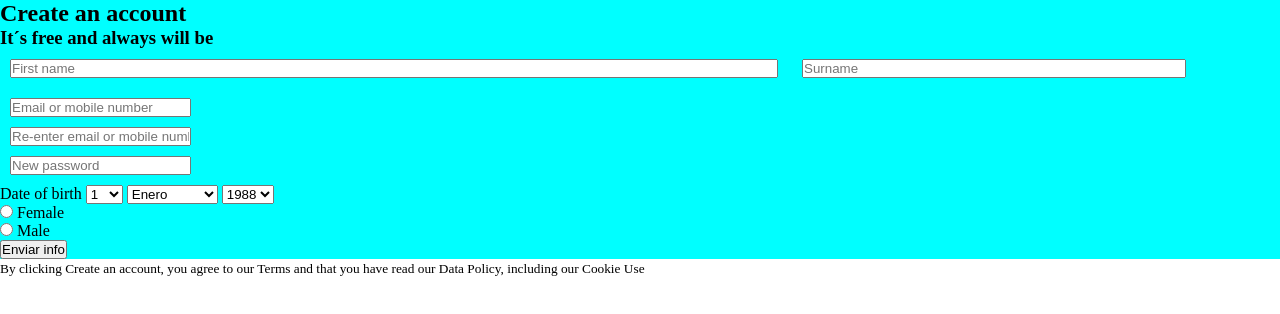
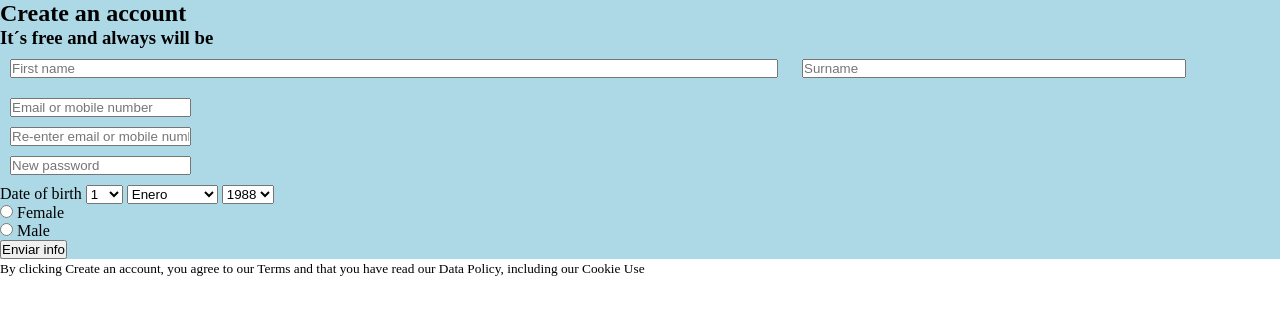
Before and after one commit to anabescos/ejercicios-de-adalab, a plain HTML site: page modulo-1-leccion10-ejercicio03/index.html in a window 1280 px wide. Drawn offline with Linux system fonts and the light colour scheme.

Commit message:
Add background colour

```diff
--- a/modulo-1-leccion10-ejercicio03/styles/main.css
+++ b/modulo-1-leccion10-ejercicio03/styles/main.css
@@ -5,7 +5,7 @@
 }
 .form {
   width: 100%;
-  background-color: aqua;
+  background-color: lightblue;
 }
 .boxForm {
   display: block;
```
